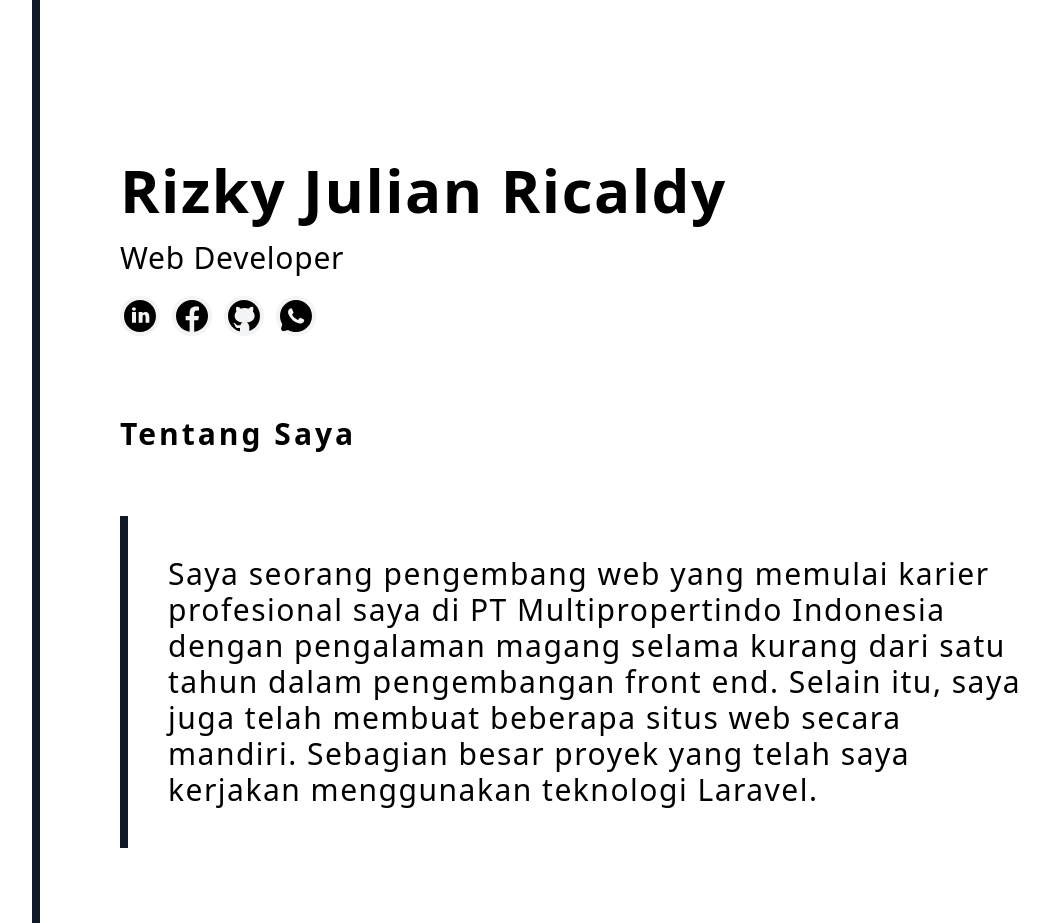
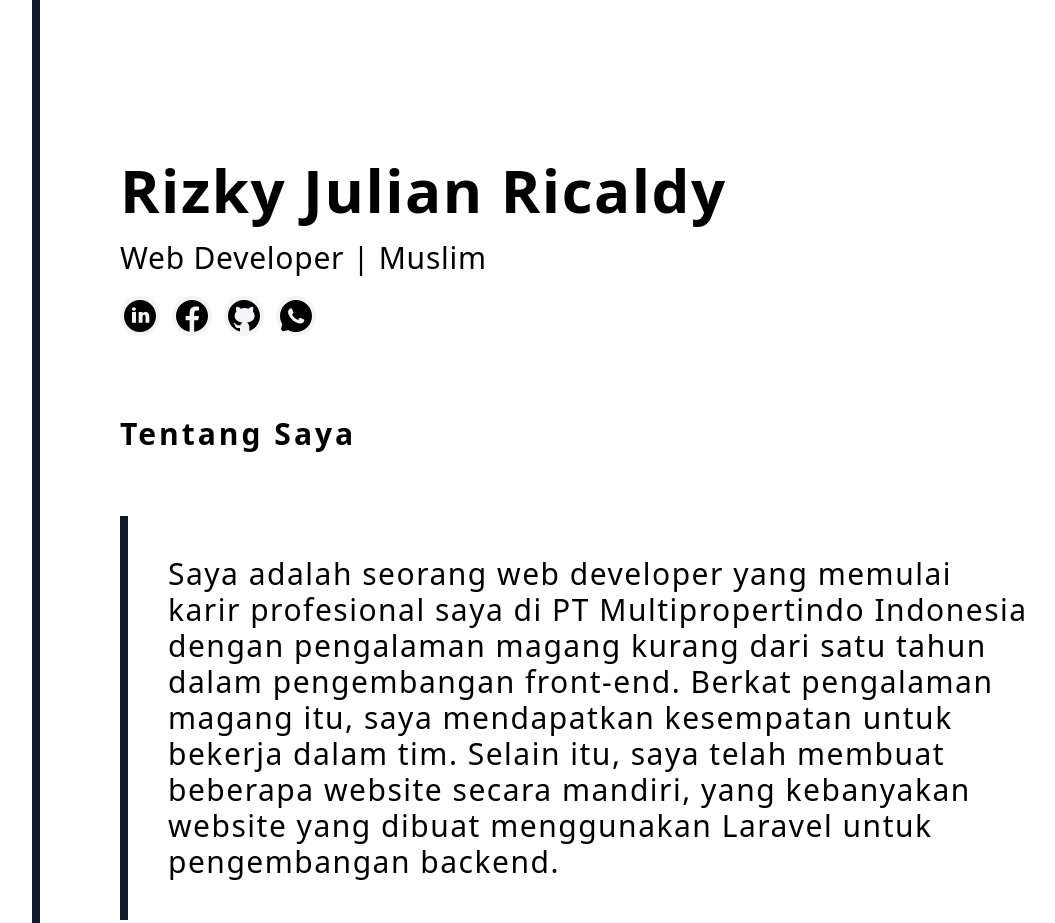
Before and after one commit to Padangenak/Portopolio, a plain HTML site: page index.html in a window 1280 px wide. Shown: the top 923 px of the page, without its empty margins (48-1103 px from the left). Drawn offline with nearby package versions, Linux system fonts and the light colour scheme.

Commit message:
Update index.html

```diff
--- a/index.html
+++ b/index.html
@@ -16,7 +16,7 @@
 				<div class="max-md:py-3">
 
 					<p class="md:text-6xl max-md:text-5xl font-semibold tracking-wide">Rizky Julian Ricaldy</p>
-					<p class="md:text-3xl max-md:text-2xl my-5 tracking-wide">Web Developer</p>
+					<p class="md:text-3xl max-md:text-2xl my-5 tracking-wide">Web Developer | Muslim</p>
 					<div class="mt-5 flex items-center gap-3">
 						<a href="https://www.linkedin.com/in/rizky-julian-ricaldy-146a21259/" target="_blank">
 							<div class="rounded-full bg-gray-100 w-10 overflow-hidden hover:bg-gray-300 cursor-pointer">
@@ -58,7 +58,7 @@
 								<p class="font-bold md:text-3xl max-md:text-2xl tracking-widest mt-10">Tentang Saya</p>
 							</div>
 							<div class="md:border-l-8 max-md:border-l-4 md:pl-10 md:py-10 max-md:pl-5 max-md:py-5 md:my-16 max-md:my-8 border-gray-900">
-								<p class="md:text-3xl max-md:text-xl leading-snug tracking-wider font-light w-full">Saya seorang pengembang web yang memulai karier profesional saya di PT Multipropertindo Indonesia dengan pengalaman magang selama kurang dari satu tahun dalam pengembangan front end. Selain itu, saya juga telah membuat beberapa situs web secara mandiri. Sebagian besar proyek yang telah saya kerjakan menggunakan teknologi Laravel. </p>
+								<p class="md:text-3xl max-md:text-xl leading-snug tracking-wider font-light w-full">Saya adalah seorang web developer yang memulai karir profesional saya di PT Multipropertindo Indonesia dengan pengalaman magang kurang dari satu tahun dalam pengembangan front-end. Berkat pengalaman magang itu, saya mendapatkan kesempatan untuk bekerja dalam tim. Selain itu, saya telah membuat beberapa website secara mandiri, yang kebanyakan website yang dibuat menggunakan Laravel untuk pengembangan backend.</p>
 							</div>
 						</div>
 					</div>
```
